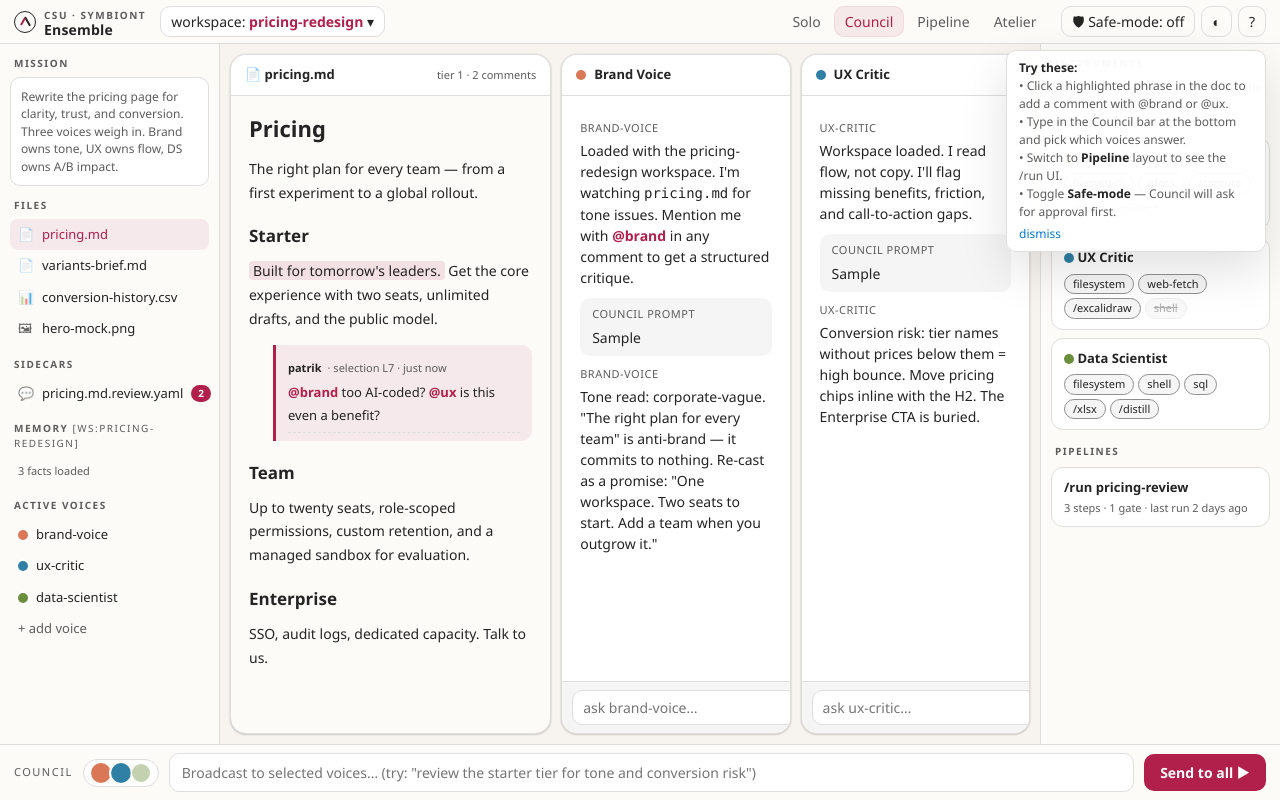
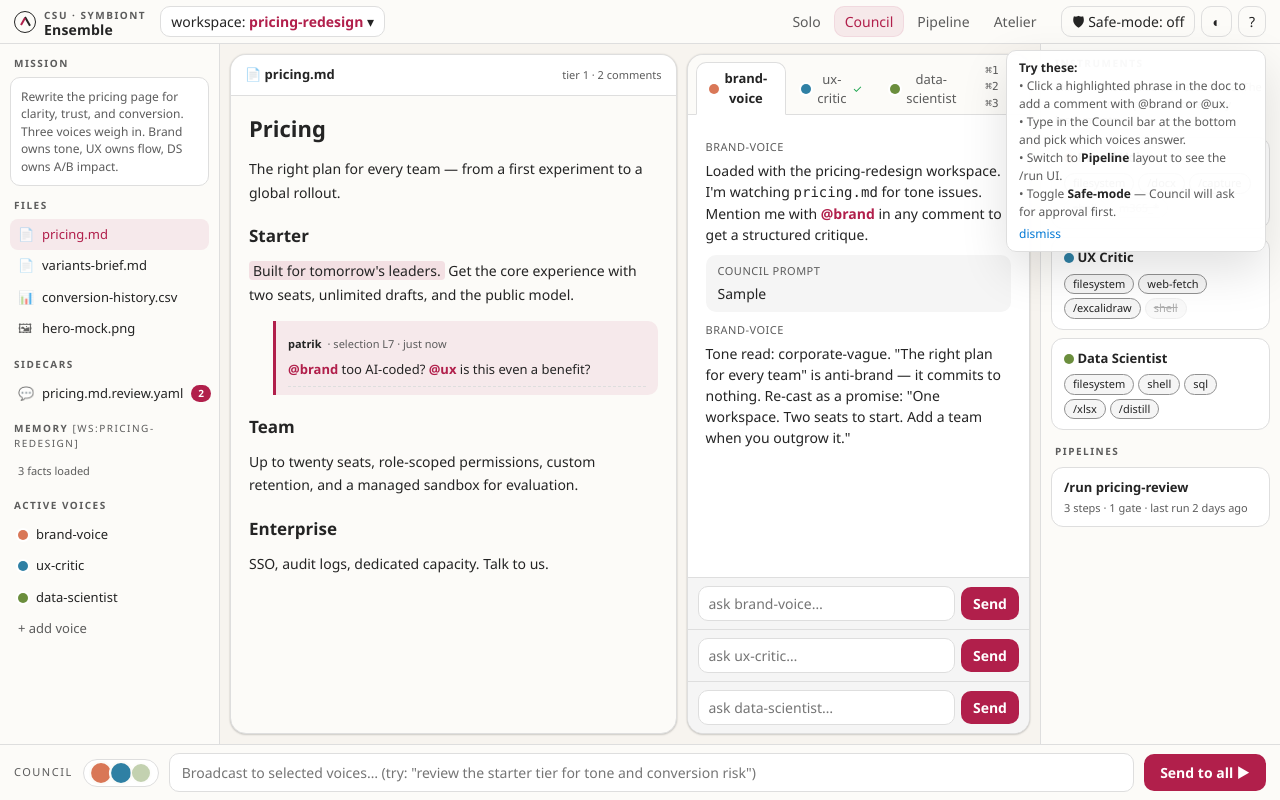
Before and after one commit to lowendahl/synapsis-ensemble, a plain HTML site: page index.html in a window 1280 px wide. Both pictures are taken after typing "Sample" into the empty fields and a click on the button "Send to all ▶". Drawn offline with Linux system fonts and the light colour scheme.

Commit message:
ui: tab the voice panes (brand / ux / ds) with ping badges + ⌘1-3 shortcuts

```diff
--- a/index.html
+++ b/index.html
@@ -182,7 +182,7 @@
   /* Main panes area */
   .panes {
     display: grid;
-    grid-template-columns: 1.4fr 1fr 1fr;
+    grid-template-columns: 1.3fr 1fr;
     gap: 10px;
     padding: 10px;
     overflow: hidden;
@@ -191,6 +191,51 @@
   .panes.solo { grid-template-columns: 1fr 0.7fr; }
   .panes.pipeline { grid-template-columns: 1fr 1fr; }
   .panes.atelier { grid-template-columns: 1fr 1fr 1fr; grid-template-rows: 1fr 1fr; }
+
+  /* Voice tab strip */
+  .voice-tabs {
+    display: flex;
+    gap: 2px;
+    padding: 6px 8px 0;
+    background: var(--cp-bg-elevated);
+    border-bottom: 1px solid var(--cp-border);
+  }
+  .voice-tab {
+    background: transparent; border: 1px solid transparent;
+    border-bottom: none;
+    color: var(--cp-text-muted); padding: 6px 12px;
+    border-radius: 0.625rem 0.625rem 0 0; cursor: pointer; font: inherit;
+    display: flex; align-items: center; gap: 6px;
+    font-size: 13px;
+    position: relative;
+    top: 1px;
+  }
+  .voice-tab:hover { color: var(--cp-text); background: var(--cp-surface-soft); }
+  .voice-tab.active {
+    background: var(--cp-surface);
+    color: var(--cp-text);
+    border-color: var(--cp-border);
+    border-bottom: 1px solid var(--cp-surface);
+    font-weight: 600;
+  }
+  .voice-tab .tab-ping {
+    background: var(--cp-accent); color: var(--cp-accent-fg);
+    border-radius: 999px; min-width: 16px; height: 16px;
+    display: inline-flex; align-items: center; justify-content: center;
+    font-size: 10px; font-weight: 700; padding: 0 5px;
+  }
+  .voice-tab.active .tab-ping { display: none; }
+  .voice-tab .answered { color: var(--cp-success); font-size: 11px; }
+  .voice-pane-stack { flex: 1; display: flex; flex-direction: column; min-height: 0; }
+  .voice-body-wrap { flex: 1; overflow: hidden; position: relative; }
+  .voice-body {
+    position: absolute; inset: 0;
+    overflow-y: auto; padding: 14px 18px;
+    display: none;
+  }
+  .voice-body.active { display: block; }
+  .voice-input-wrap { display: none; }
+  .voice-input-wrap.active { display: flex; }
 
   .pane {
     background: var(--cp-surface);
@@ -583,39 +628,58 @@
       </div>
     </div>
 
-    <!-- BRAND VOICE PANE -->
+    <!-- TABBED VOICE PANE -->
     <div class="pane">
-      <div class="pane-header">
-        <div class="pane-title"><span class="voice-dot brand"></span>Brand Voice</div>
-        <div class="pane-tag" id="brand-pings"></div>
+      <div class="voice-tabs" id="voiceTabs">
+        <button class="voice-tab active" data-voice="brand">
+          <span class="voice-dot brand"></span>brand-voice
+          <span id="brand-pings"></span>
+        </button>
+        <button class="voice-tab" data-voice="ux">
+          <span class="voice-dot ux"></span>ux-critic
+          <span id="ux-pings"></span>
+        </button>
+        <button class="voice-tab" data-voice="ds">
+          <span class="voice-dot ds"></span>data-scientist
+          <span id="ds-pings"></span>
+        </button>
+        <div style="margin-left:auto;display:flex;align-items:center;padding:0 8px;color:var(--cp-text-muted);font-size:11px;">
+          <span style="font-family:Consolas,monospace;">⌘1 ⌘2 ⌘3</span>
         </div>
-      <div class="pane-body" id="brand-body">
+      </div>
+      <div class="voice-pane-stack">
+        <div class="voice-body-wrap">
+          <div class="voice-body active" id="brand-body" data-voice="brand">
             <div class="turn agent">
               <div class="who">brand-voice</div>
               <div>Loaded with the pricing-redesign workspace. I'm watching <code>pricing.md</code> for tone issues. Mention me with <span class="mention">@brand</span> in any comment to get a structured critique.</div>
             </div>
           </div>
-      <div class="pane-input">
-        <input placeholder="ask brand-voice…" />
-        <button class="send-btn" onclick="toast('1:1 send (mock)')">Send</button>
-      </div>
-    </div>
-
-    <!-- UX CRITIC PANE -->
-    <div class="pane">
-      <div class="pane-header">
-        <div class="pane-title"><span class="voice-dot ux"></span>UX Critic</div>
-        <div class="pane-tag" id="ux-pings"></div>
-      </div>
-      <div class="pane-body" id="ux-body">
+          <div class="voice-body" id="ux-body" data-voice="ux">
             <div class="turn agent">
               <div class="who">ux-critic</div>
               <div>Workspace loaded. I read flow, not copy. I'll flag missing benefits, friction, and call-to-action gaps.</div>
             </div>
           </div>
-      <div class="pane-input">
+          <div class="voice-body" id="ds-body" data-voice="ds">
+            <div class="turn agent">
+              <div class="who">data-scientist</div>
+              <div>Connected to <code>conversion-history.csv</code>. Ready to run A/B impact estimates and segment analysis. Mention me with <span class="mention">@ds</span>.</div>
+            </div>
+          </div>
+        </div>
+        <div class="pane-input voice-input-wrap active" data-voice="brand">
+          <input placeholder="ask brand-voice…" />
+          <button class="send-btn" onclick="toast('1:1 send to brand-voice (mock)')">Send</button>
+        </div>
+        <div class="pane-input voice-input-wrap" data-voice="ux">
           <input placeholder="ask ux-critic…" />
-        <button class="send-btn" onclick="toast('1:1 send (mock)')">Send</button>
+          <button class="send-btn" onclick="toast('1:1 send to ux-critic (mock)')">Send</button>
+        </div>
+        <div class="pane-input voice-input-wrap" data-voice="ds">
+          <input placeholder="ask data-scientist…" />
+          <button class="send-btn" onclick="toast('1:1 send to data-scientist (mock)')">Send</button>
+        </div>
       </div>
     </div>
   </section>
@@ -697,6 +761,41 @@
     councilTargets: { brand: true, ux: true, ds: false },
   };
 
+  // ───── Voice tabs ─────
+  function activateVoiceTab(voice) {
+    document.querySelectorAll(".voice-tab").forEach(t => t.classList.toggle("active", t.dataset.voice === voice));
+    document.querySelectorAll(".voice-body").forEach(b => b.classList.toggle("active", b.dataset.voice === voice));
+    document.querySelectorAll(".voice-input-wrap").forEach(b => b.classList.toggle("active", b.dataset.voice === voice));
+    // Clear ping badge on the tab being activated
+    const ping = document.getElementById(voice + "-pings");
+    if (ping) {
+      const badge = ping.querySelector(".tab-ping");
+      if (badge) badge.remove();
+    }
+  }
+  document.querySelectorAll(".voice-tab").forEach(tab => {
+    tab.addEventListener("click", () => activateVoiceTab(tab.dataset.voice));
+  });
+  // Keyboard shortcuts ⌘/Ctrl + 1/2/3
+  window.addEventListener("keydown", (e) => {
+    if ((e.metaKey || e.ctrlKey) && ["1","2","3"].includes(e.key)) {
+      const map = { "1": "brand", "2": "ux", "3": "ds" };
+      activateVoiceTab(map[e.key]);
+      e.preventDefault();
+    }
+  });
+
+  function setTabPing(voice, count) {
+    const tag = document.getElementById(voice + "-pings");
+    if (!tag) return;
+    tag.innerHTML = `<span class="tab-ping">${count}</span>`;
+  }
+  function setTabAnswered(voice) {
+    const tag = document.getElementById(voice + "-pings");
+    if (!tag) return;
+    tag.innerHTML = `<span class="answered">✓</span>`;
+  }
+
   // ───── Theme toggle ─────
   document.getElementById("themeBtn").onclick = () => {
     const cur = document.documentElement.getAttribute("data-theme");
@@ -775,21 +874,23 @@
     demoFired = true;
     document.getElementById("thread-7").style.display = "block";
 
-    // Mark pings
-    document.getElementById("brand-pings").innerHTML = '<span class="ping-badge">1</span> ping';
-    document.getElementById("ux-pings").innerHTML = '<span class="ping-badge">1</span> ping';
+    // Mark pings on the tabs (not on the active tab)
+    setTabPing("brand", 1);
+    setTabPing("ux", 1);
+    // Switch to brand tab so user sees the first reply land
+    activateVoiceTab("brand");
+    toast("Comment posted — pinged @brand and @ux");
 
     // Brand pane: ping → typing → reply
-    setTimeout(() => streamReply("brand-body", "brand-voice", brandReplyText, "brand-reply", "brand-reply-text", "brand-pings"), 400);
-    setTimeout(() => streamReply("ux-body", "ux-critic", uxReplyText, "ux-reply", "ux-reply-text", "ux-pings"), 1100);
+    setTimeout(() => streamReply("brand-body", "brand-voice", brandReplyText, "brand-reply", "brand-reply-text", "brand"), 400);
+    setTimeout(() => streamReply("ux-body", "ux-critic", uxReplyText, "ux-reply", "ux-reply-text", "ux"), 1100);
   }
 
-  function streamReply(paneBodyId, voiceName, html, commentId, commentTextId, pingTagId) {
+  function streamReply(paneBodyId, voiceName, html, commentId, commentTextId, voiceKey) {
     const body = document.getElementById(paneBodyId);
-    // Add the ping turn
     body.insertAdjacentHTML("beforeend", `
       <div class="turn ping">
-        <div class="who">@${voiceName === "brand-voice" ? "brand" : "ux"} pinged from pricing.md L7</div>
+        <div class="who">@${voiceKey} pinged from pricing.md L7</div>
         <div style="font-size:12px;color:var(--cp-text-muted);">comment by patrik · selection: "Built for tomorrow's leaders."</div>
       </div>
       <div class="turn agent" id="${voiceName}-typing">
@@ -799,18 +900,23 @@
     `);
     body.scrollTop = body.scrollHeight;
 
-    // Show comment thread placeholder
     document.getElementById(commentId).style.display = "block";
     const target = document.getElementById(commentTextId);
     target.innerHTML = '<span class="typing">…</span>';
 
-    // Stream after a beat
     setTimeout(() => {
       const typingEl = document.getElementById(`${voiceName}-typing`);
       typingEl.innerHTML = `<div class="who">${voiceName}</div><div>${html}</div>`;
       target.innerHTML = html;
-      // Update ping tag to "answered"
-      document.getElementById(pingTagId).innerHTML = '<span style="color:var(--cp-success);">✓ answered</span>';
+      // If this voice's tab isn't the active one, mark answered (badge persists)
+      const activeTab = document.querySelector(".voice-tab.active");
+      if (!activeTab || activeTab.dataset.voice !== voiceKey) {
+        setTabAnswered(voiceKey);
+      } else {
+        // Clear ping since we're already viewing it
+        const tag = document.getElementById(voiceKey + "-pings");
+        if (tag) tag.innerHTML = "";
+      }
       body.scrollTop = body.scrollHeight;
     }, 1400);
   }
@@ -847,6 +953,10 @@
     targets.forEach((v, i) => {
       const paneBody = document.getElementById(v + "-body");
       if (!paneBody) return;
+      // If the targeted voice isn't the active tab, set a ping
+      const activeTab = document.querySelector(".voice-tab.active");
+      const isActive = activeTab && activeTab.dataset.voice === v;
+      if (!isActive) setTabPing(v, 1);
       setTimeout(() => {
         paneBody.insertAdjacentHTML("beforeend", `
           <div class="turn user">
@@ -860,11 +970,18 @@
         `);
         paneBody.scrollTop = paneBody.scrollHeight;
         setTimeout(() => {
-          // Replace last typing
           const turns = paneBody.querySelectorAll(".turn.agent");
           const last = turns[turns.length - 1];
           last.innerHTML = `<div class="who">${v === "brand" ? "brand-voice" : v === "ux" ? "ux-critic" : "data-scientist"}</div><div>${replies[v]}</div>`;
           paneBody.scrollTop = paneBody.scrollHeight;
+          // Switch ping → answered if not the active tab
+          const stillActive = document.querySelector(".voice-tab.active");
+          if (!stillActive || stillActive.dataset.voice !== v) {
+            setTabAnswered(v);
+          } else {
+            const tag = document.getElementById(v + "-pings");
+            if (tag) tag.innerHTML = "";
+          }
         }, 900 + i * 400);
       }, 200 + i * 200);
     });
```
Lines whose indentation alone changed are shown as unchanged.
